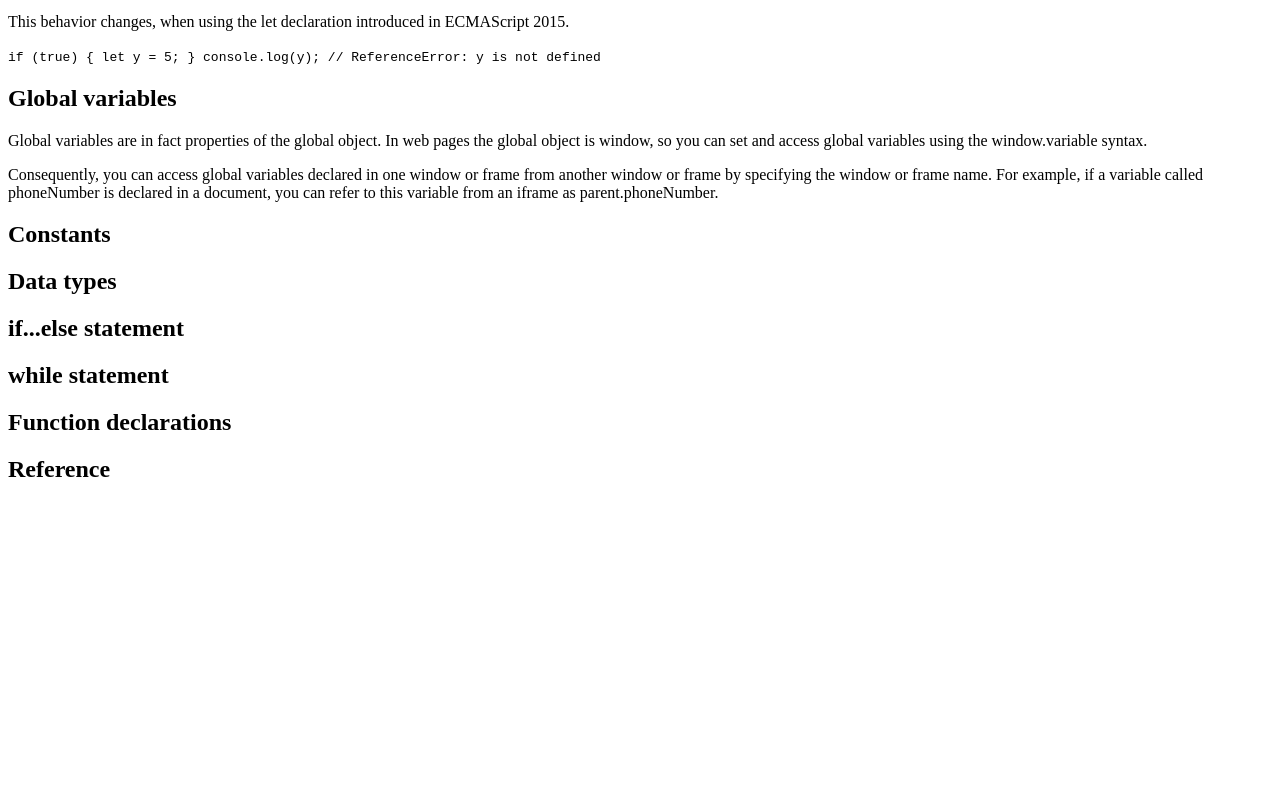
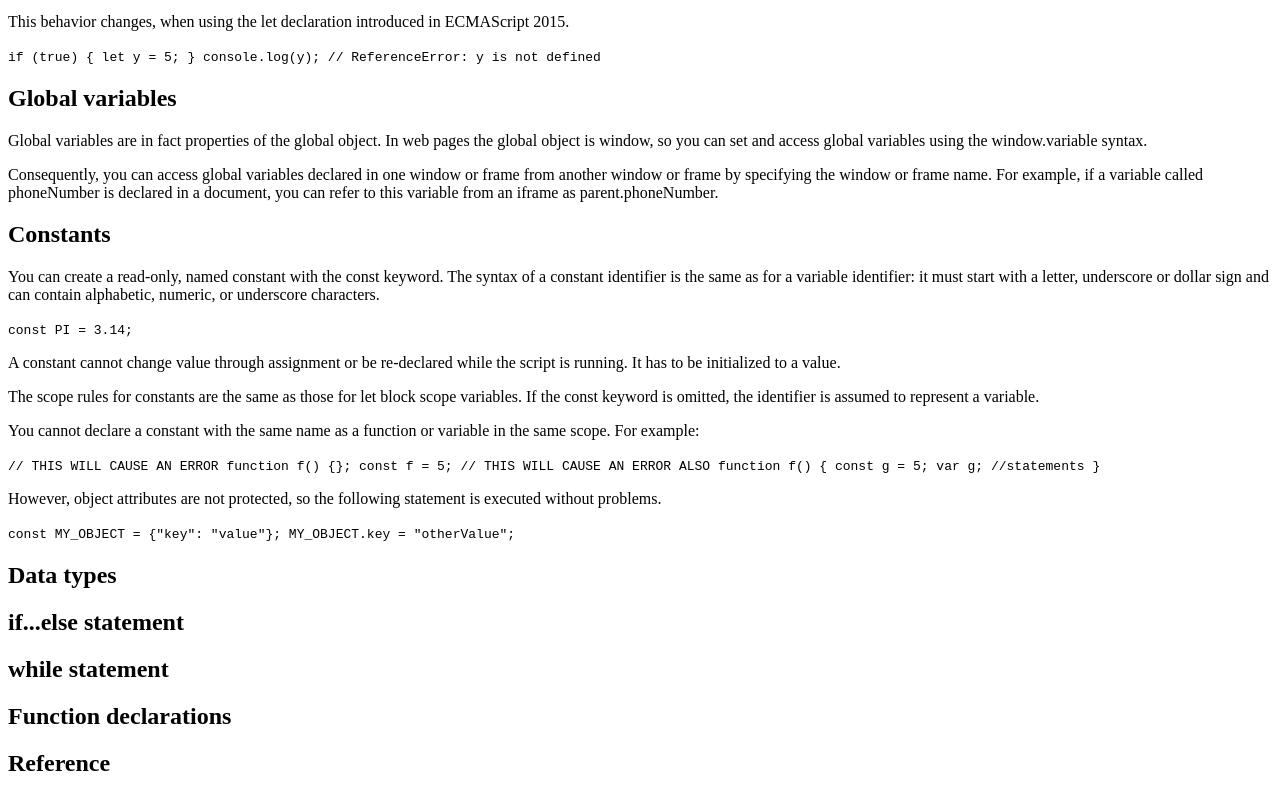
Before and after one commit to diawando/Technical_Documentation_Page, a plain HTML site: page index.html in a window 1280 px wide. Shown: the part 1547-2344 px from the top of the page. Before the commit the page ends 2050 px from the top, so only its background shows below. Drawn offline with Linux system fonts and the light colour scheme.

Commit message:
mis à jour de la section constant

```diff
--- a/index.html
+++ b/index.html
@@ -153,6 +153,31 @@
 
           <section class="main-section" id="Constants">
              <h2>Constants</h2>
+             <p>
+                You can create a read-only, named constant with the const keyword. The syntax of a constant identifier is the
+                same as for a variable identifier: it must start with a letter, underscore or dollar sign and can contain alphabetic,
+                numeric, or underscore characters.
+            </p>
+            <code>const PI = 3.14;</code>
+            <p>
+                A constant cannot change value through assignment or be re-declared while the script is running. It has to be initialized
+                to a value.
+            </p>
+            <p>
+                The scope rules for constants are the same as those for let block scope variables. If the const keyword is omitted,
+                the identifier is assumed to represent a variable.
+            </p>
+            <p>You cannot declare a constant with the same name as a function or variable in the same scope. For example:</p>
+            <code>
+                // THIS WILL CAUSE AN ERROR function f() {}; const f = 5; // THIS
+                WILL CAUSE AN ERROR ALSO function f() { const g = 5; var g;
+                //statements }
+            </code>
+            <p>However, object attributes are not protected, so the following statement is executed without problems.</p>
+            <code>
+                const MY_OBJECT = {"key": "value"}; MY_OBJECT.key =
+                "otherValue";
+            </code>
           </section>
 
           <section class="main-section" id="Data_types">
```
